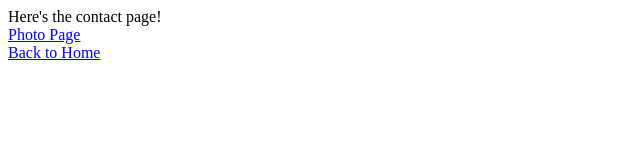
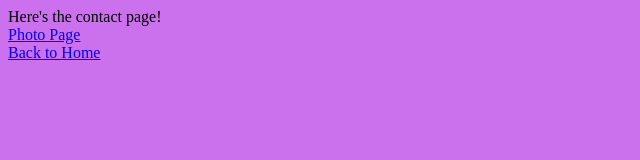
Before and after one commit to Carefree-Carmander/croissant, a plain HTML site: page contact.html in a window 1280 px wide. Shown: the whole page, without its empty margins (0-640 px from the left). Drawn offline with Linux system fonts and the light colour scheme.

Commit message:
add css file

```diff
--- a/contact.html
+++ b/contact.html
@@ -4,6 +4,7 @@
   <meta charset="UTF-8">
   <meta name="viewport" content="width=device-width, initial-scale=1.0">
   <title>Document</title>
+  <link rel="stylesheet" href="/src/styles.css">
 </head>
 <body>
   Here's the contact page!
--- /dev/null
+++ b/src/styles.css
@@ -0,0 +1,3 @@
+body {
+  background-color: rgb(203, 113, 238);
+}
```
Also changed, not shown: index.html (+1 -0 lines), photo.html (+1 -0 lines).
